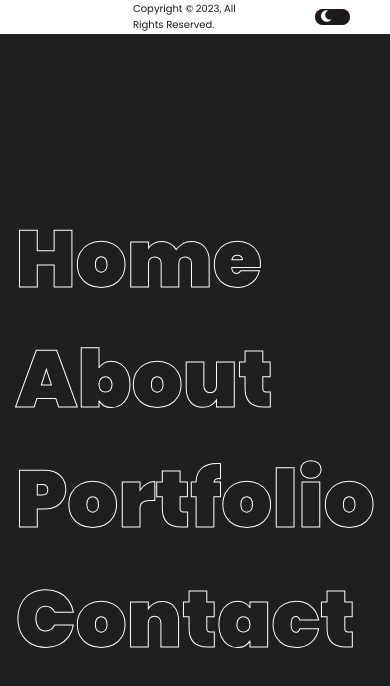
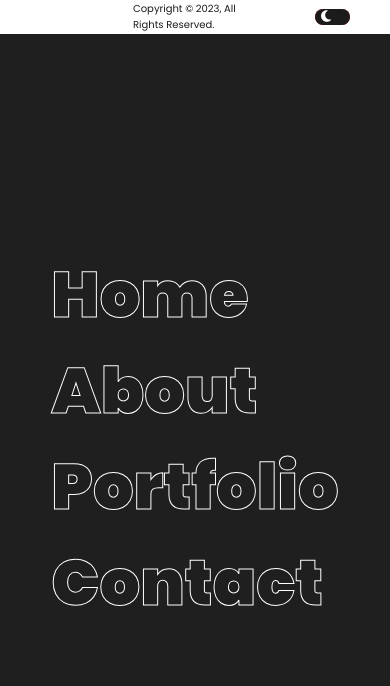
Before and after one commit to emirhankorhan/new-portfolio, a React (Create React App) app: page / in a window 390 px wide. Shown: the top 686 px of the page. Built offline with nearby package versions, Linux system fonts and the light colour scheme.

Commit message:
four-commit

```diff
--- a/src/darkmode.css
+++ b/src/darkmode.css
@@ -124,3 +124,22 @@
     transition: 0.5s;
     -webkit-text-stroke: 1px transparent;
 }
+
+@media only screen and (max-width: 600px){
+
+    .navigation__link {
+        position: relative;
+        display: block;
+        font-weight: 900;
+        font-size: 4rem;
+        line-height: 1.5;
+        text-decoration: none;
+        color: transparent;
+        -webkit-text-stroke: 1px #ffffff;
+        -webkit-user-select: none;
+        -moz-user-select: none;
+        -ms-user-select: none;
+        user-select: none;
+    }
+
+}
```
